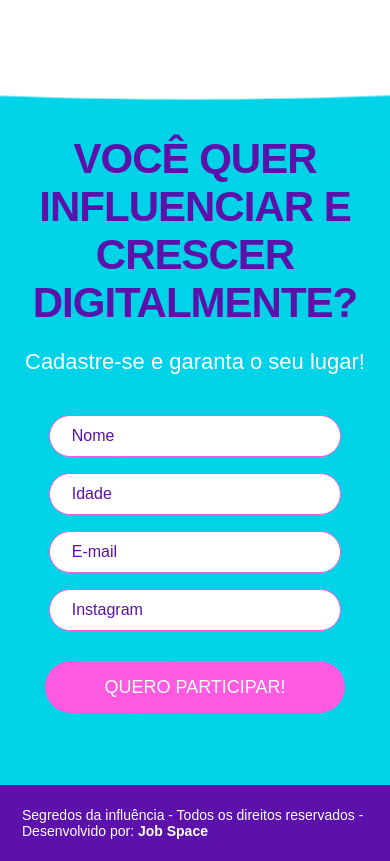
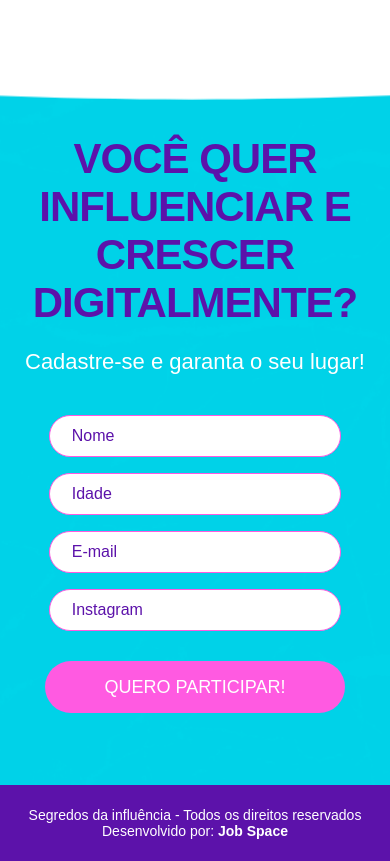
Before and after one commit to dayhele/jobs-segredos-influencia, a plain HTML site: page index.html in a window 390 px wide. Shown: the part 4113-4974 px from the top of the page. Drawn offline with Linux system fonts and the light colour scheme; a web font is replaced by a local one.

Commit message:
ajustes informações do footer no mobile

```diff
--- a/index.html
+++ b/index.html
@@ -157,7 +157,8 @@
         </div>
       </form>
       <div class="footer__container">
-        <p>Segredos da influência - Todos os direitos reservados - Desenvolvido por: <a class="jobspace__link" href="https://www.jobspace.com.br">Job Space</a></p>
+        <p class="footer__infos__desk">Segredos da influência - Todos os direitos reservados - Desenvolvido por: <a class="jobspace__link" href="https://www.jobspace.com.br">Job Space</a></p>
+        <p class="footer__infos__mob">Segredos da influência - Todos os direitos reservados <br> Desenvolvido por: <a class="jobspace__link" href="https://www.jobspace.com.br">Job Space</a></p>
       </div>
     </footer>
   </body>
--- a/styles/main.scss
+++ b/styles/main.scss
@@ -426,6 +426,10 @@
   }
 }
 
+.footer__infos__mob {
+  display: none;
+}
+
 @media (max-width: 900px) {
   .hero {
     background-image: url("/assets/img/pink-bg-mobile.png");
@@ -463,6 +467,15 @@
     width: 75% !important;
   }
 
+  .footer__infos__mob {
+    display: block;
+    text-align: center;
+  }
+
+  .footer__infos__desk {
+    display: none;
+  }
+
   @media (min-width: 900px) {
 
   }
```
Also changed, not shown: styles/main.css, 1 other file.
